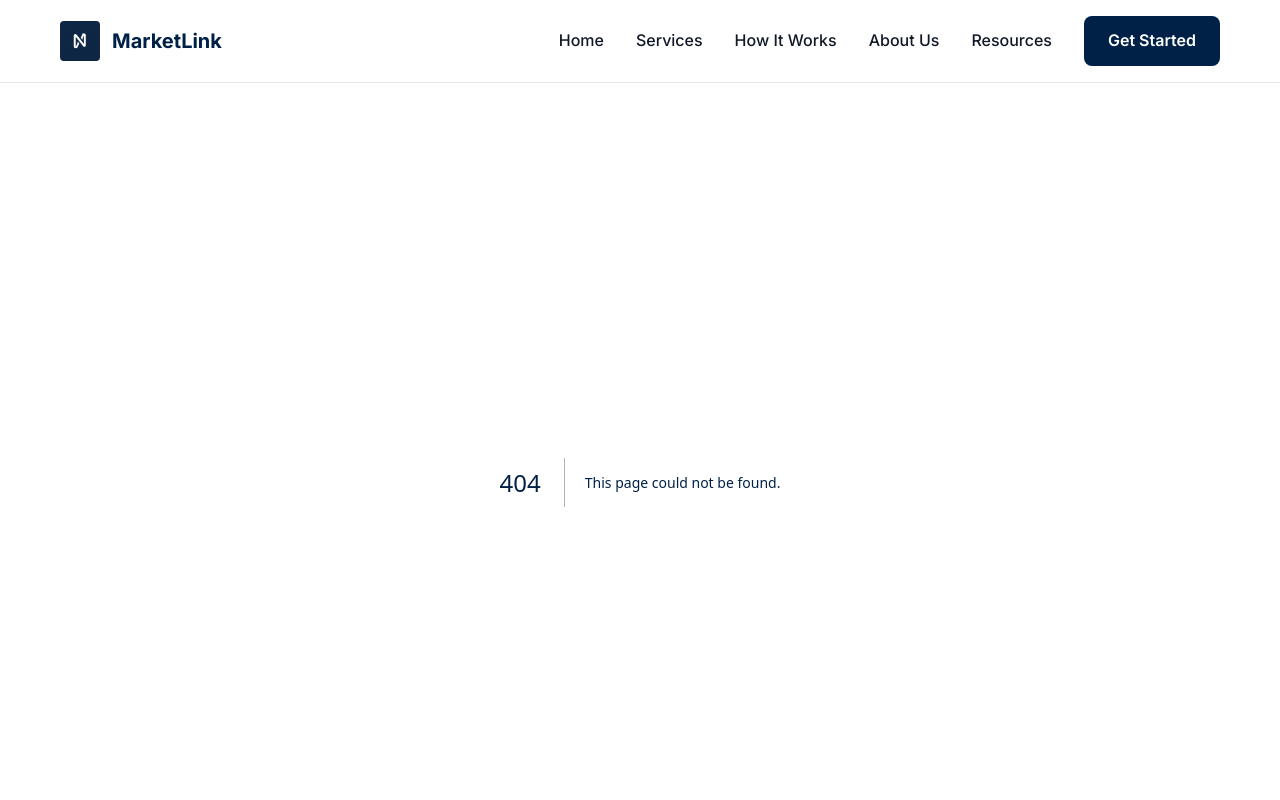
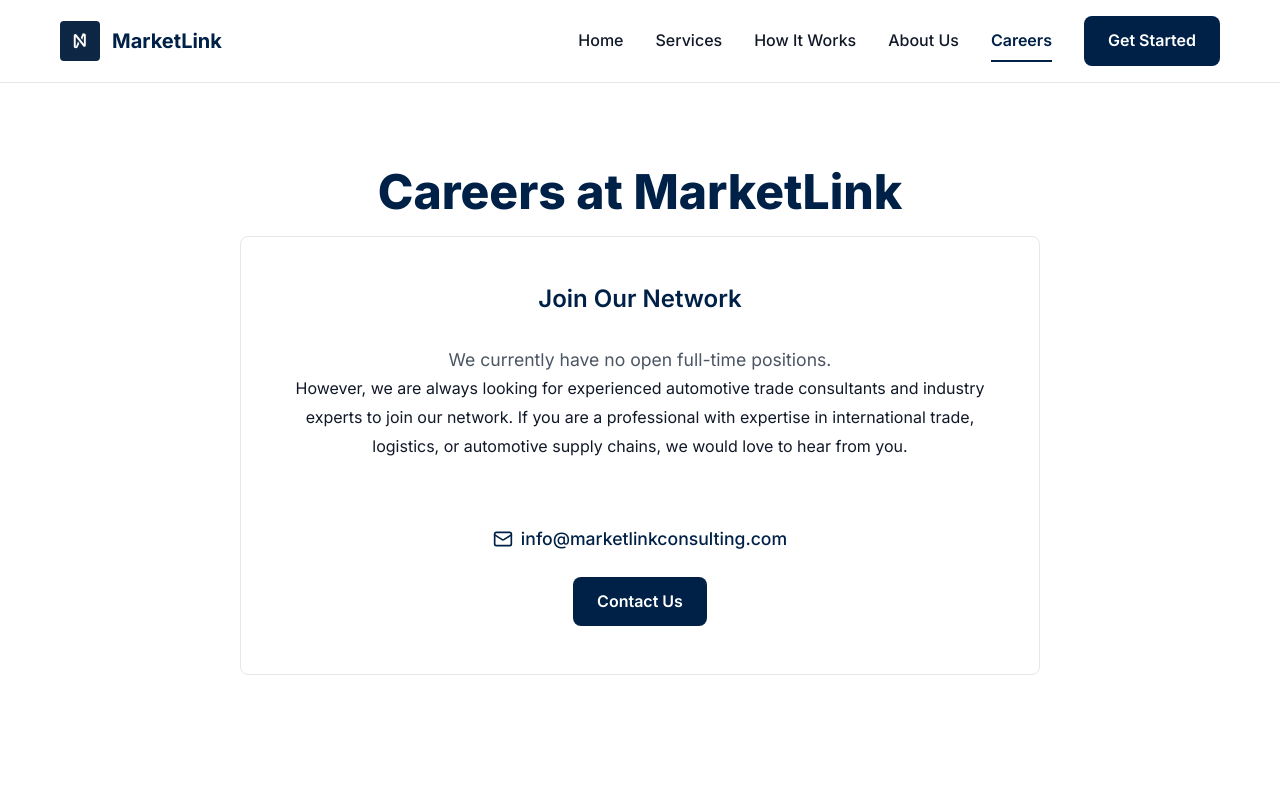
Before and after one commit to wagaba26/marketlink-consulting, a Next.js app: page /careers in a window 1280 px wide. Before the commit this address had no page. Shown: the top 800 px of the page. Built offline with nearby package versions, Linux system fonts and the light colour scheme.

Commit message:
Replace Resources page with Careers page and move FAQs to How It Works

```diff
--- /dev/null
+++ b/app/careers/page.tsx
@@ -0,0 +1,46 @@
+import Link from 'next/link';
+import { Mail } from 'lucide-react';
+import { CONTACT_INFO } from '@/lib/constants';
+import type { Metadata } from 'next';
+
+export const metadata: Metadata = {
+    title: "Careers",
+    description: "Join the MarketLink Consulting network. We are always looking for experienced automotive trade consultants and industry experts.",
+};
+
+export default function Careers() {
+    return (
+        <div className="container section">
+            <div className="text-center" style={{ maxWidth: '800px', margin: '0 auto' }}>
+                <h1 className="mb-6">Careers at MarketLink</h1>
+
+                <div className="card mb-8" style={{ padding: '3rem 2rem' }}>
+                    <h3 className="mb-4">Join Our Network</h3>
+                    <p className="mb-6" style={{ fontSize: '1.1rem', color: 'var(--text-secondary)' }}>
+                        We currently have no open full-time positions.
+                    </p>
+                    <p className="mb-8" style={{ lineHeight: '1.8' }}>
+                        However, we are always looking for experienced automotive trade consultants and industry experts to join our network.
+                        If you are a professional with expertise in international trade, logistics, or automotive supply chains, we would love to hear from you.
+                    </p>
+
+                    <div style={{ display: 'flex', flexDirection: 'column', gap: '1.5rem', alignItems: 'center' }}>
+                        <div style={{ display: 'flex', alignItems: 'center', gap: '0.5rem' }}>
+                            <Mail size={20} color="var(--primary)" />
+                            <a
+                                href={`mailto:${CONTACT_INFO.email}`}
+                                style={{ color: 'var(--primary)', fontWeight: 500, fontSize: '1.1rem' }}
+                            >
+                                {CONTACT_INFO.email}
+                            </a>
+                        </div>
+
+                        <Link href="/contact" className="btn btn-primary">
+                            Contact Us
+                        </Link>
+                    </div>
+                </div>
+            </div>
+        </div>
+    );
+}
--- a/lib/constants.ts
+++ b/lib/constants.ts
@@ -7,7 +7,7 @@ export const NAV_LINKS: NavLink[] = [
     { href: '/services', label: 'Services' },
     { href: '/how-it-works', label: 'How It Works' },
     { href: '/about', label: 'About Us' },
-    { href: '/resources', label: 'Resources' },
+    { href: '/careers', label: 'Careers' },
 ];
 
 // Contact Information
```
Also changed, not shown: app/how-it-works/page.tsx (+31 -0 lines), app/resources/page.tsx (deleted, +0 -70 lines), components/resources/DownloadCard.module.css (deleted, +0 -21 lines), components/resources/DownloadCard.tsx (deleted, +0 -28 lines), components/how-it-works/FAQItem.module.css (renamed from components/resources/FAQItem.module.css), components/how-it-works/FAQItem.tsx (renamed from components/resources/FAQItem.tsx).
